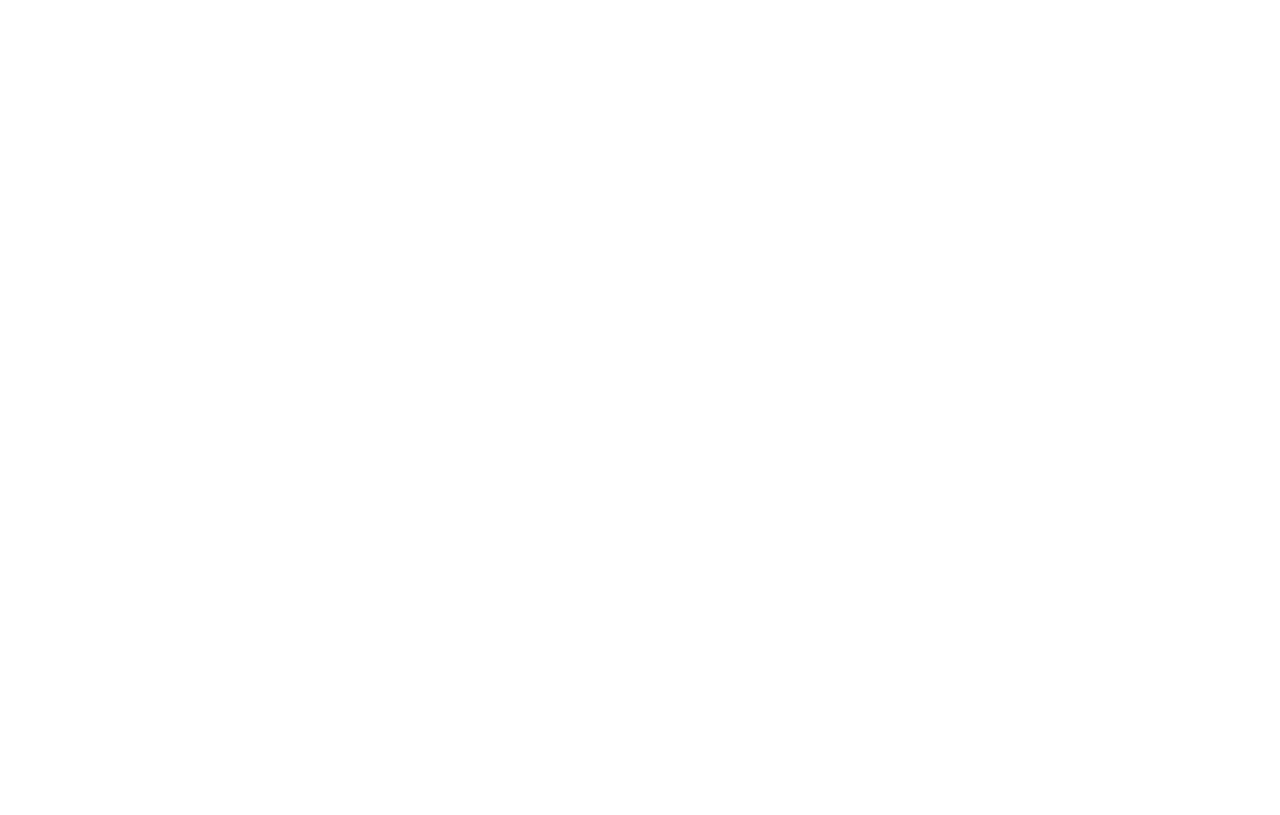
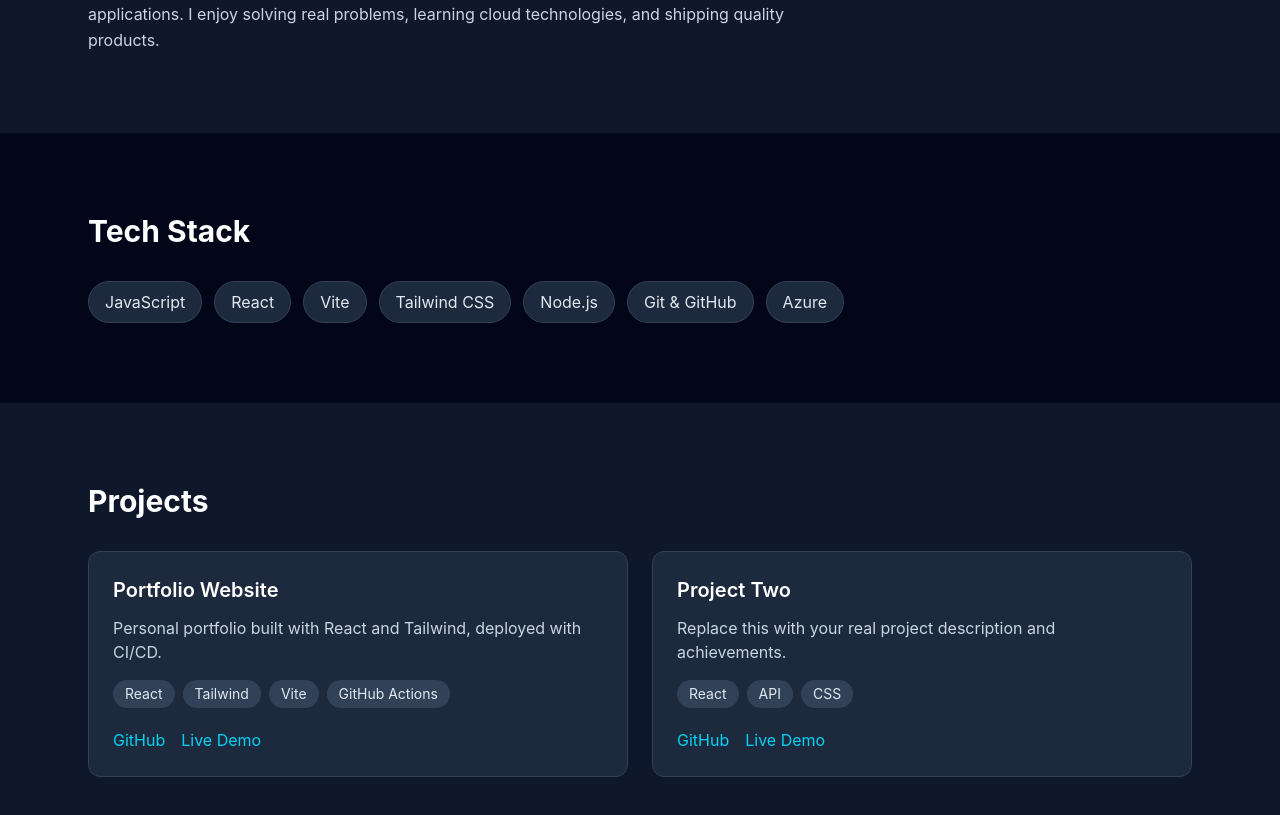
Before and after one commit to Emmanuel1440/my-portfolio, a React (Vite) app: page / in a window 1280 px wide. Shown: the part 965-1780 px from the top of the page. Before the commit the page ends 800 px from the top, so only its background shows below. Built offline with nearby package versions, Linux system fonts and the light colour scheme.

Commit message:
Add about, skills, and projects sections

```diff
--- a/src/App.jsx
+++ b/src/App.jsx
@@ -1,11 +1,17 @@
 import Navbar from "./components/Navbar"
 import Hero from "./components/Hero"
+import About from "./components/About"
+import Skills from "./components/Skills"
+import Projects from "./components/Projects"
 
 function App() {
   return (
     <main className="bg-slate-950 min-h-screen">
       <Navbar />
       <Hero />
+      <About />
+      <Skills />
+      <Projects />
     </main>
   )
 }
--- /dev/null
+++ b/src/components/About.jsx
@@ -0,0 +1,16 @@
+import { siteData } from "../data/site"
+
+function About() {
+  return (
+    <section id="about" className="py-20 bg-slate-900 text-white">
+      <div className="max-w-6xl mx-auto px-6">
+        <h2 className="text-3xl font-bold mb-6">About Me</h2>
+        <p className="text-slate-300 leading-relaxed max-w-3xl">
+          {siteData.about}
+        </p>
+      </div>
+    </section>
+  )
+}
+
+export default About
--- a/src/components/Navbar.jsx
+++ b/src/components/Navbar.jsx
@@ -8,6 +8,7 @@
         <ul className="hidden md:flex gap-6 text-slate-300">
           <li><a href="#about" className="hover:text-cyan-400">About</a></li>
           <li><a href="#projects" className="hover:text-cyan-400">Projects</a></li>
+          <li><a href="#skills" className="hover:text-cyan-400">Skills</a></li>
           <li><a href="#contact" className="hover:text-cyan-400">Contact</a></li>
         </ul>
       </nav>
--- /dev/null
+++ b/src/components/Projects.jsx
@@ -0,0 +1,55 @@
+import { siteData } from "../data/site"
+
+function Projects() {
+  return (
+    <section id="projects" className="py-20 bg-slate-900 text-white">
+      <div className="max-w-6xl mx-auto px-6">
+        <h2 className="text-3xl font-bold mb-8">Projects</h2>
+
+        <div className="grid md:grid-cols-2 gap-6">
+          {siteData.projects.map((project) => (
+            <article
+              key={project.title}
+              className="p-6 rounded-xl bg-slate-800 border border-slate-700"
+            >
+              <h3 className="text-xl font-semibold mb-3">{project.title}</h3>
+              <p className="text-slate-300 mb-4">{project.description}</p>
+
+              <div className="flex flex-wrap gap-2 mb-5">
+                {project.tech.map((item) => (
+                  <span
+                    key={item}
+                    className="text-sm px-3 py-1 rounded-full bg-slate-700 text-slate-200"
+                  >
+                    {item}
+                  </span>
+                ))}
+              </div>
+
+              <div className="flex gap-4">
+                <a
+                  href={project.github}
+                  target="_blank"
+                  rel="noreferrer"
+                  className="text-cyan-400 hover:text-cyan-300"
+                >
+                  GitHub
+                </a>
+                <a
+                  href={project.live}
+                  target="_blank"
+                  rel="noreferrer"
+                  className="text-cyan-400 hover:text-cyan-300"
+                >
+                  Live Demo
+                </a>
+              </div>
+            </article>
+          ))}
+        </div>
+      </div>
+    </section>
+  )
+}
+
+export default Projects
--- /dev/null
+++ b/src/components/Skills.jsx
@@ -0,0 +1,23 @@
+import { siteData } from "../data/site"
+
+function Skills() {
+  return (
+    <section id="skills" className="py-20 bg-slate-950 text-white">
+      <div className="max-w-6xl mx-auto px-6">
+        <h2 className="text-3xl font-bold mb-8">Tech Stack</h2>
+        <div className="flex flex-wrap gap-3">
+          {siteData.skills.map((skill) => (
+            <span
+              key={skill}
+              className="px-4 py-2 rounded-full bg-slate-800 border border-slate-700 text-slate-200"
+            >
+              {skill}
+            </span>
+          ))}
+        </div>
+      </div>
+    </section>
+  )
+}
+
+export default Skills
--- a/src/data/site.js
+++ b/src/data/site.js
@@ -6,4 +6,36 @@
   ctaSecondary: "Contact Me",
   github: "https://github.com/Emmanuel1440/Emmanuel1440",
   linkedin: "https://www.linkedin.com/in/emmanuel-wanjala-51a6112b6/",
+
+about:
+    "I am a developer focused on building responsive, user-friendly, and production-ready web applications. I enjoy solving real problems, learning cloud technologies, and shipping quality products.",
+
+  skills: [
+    "JavaScript",
+    "React",
+    "Vite",
+    "Tailwind CSS",
+    "Node.js",
+    "Git & GitHub",
+    "Azure",
+  ],
+
+  projects: [
+    {
+      title: "Portfolio Website",
+      description:
+        "Personal portfolio built with React and Tailwind, deployed with CI/CD.",
+      tech: ["React", "Tailwind", "Vite", "GitHub Actions"],
+      github: "https://github.com/Emmanuel1440/my-portfolio",
+      live: "#",
+    },
+    {
+      title: "Project Two",
+      description:
+        "Replace this with your real project description and achievements.",
+      tech: ["React", "API", "CSS"],
+      github: "https://github.com/Emmanuel1440",
+      live: "#",
+    },
+  ],
 }
```
